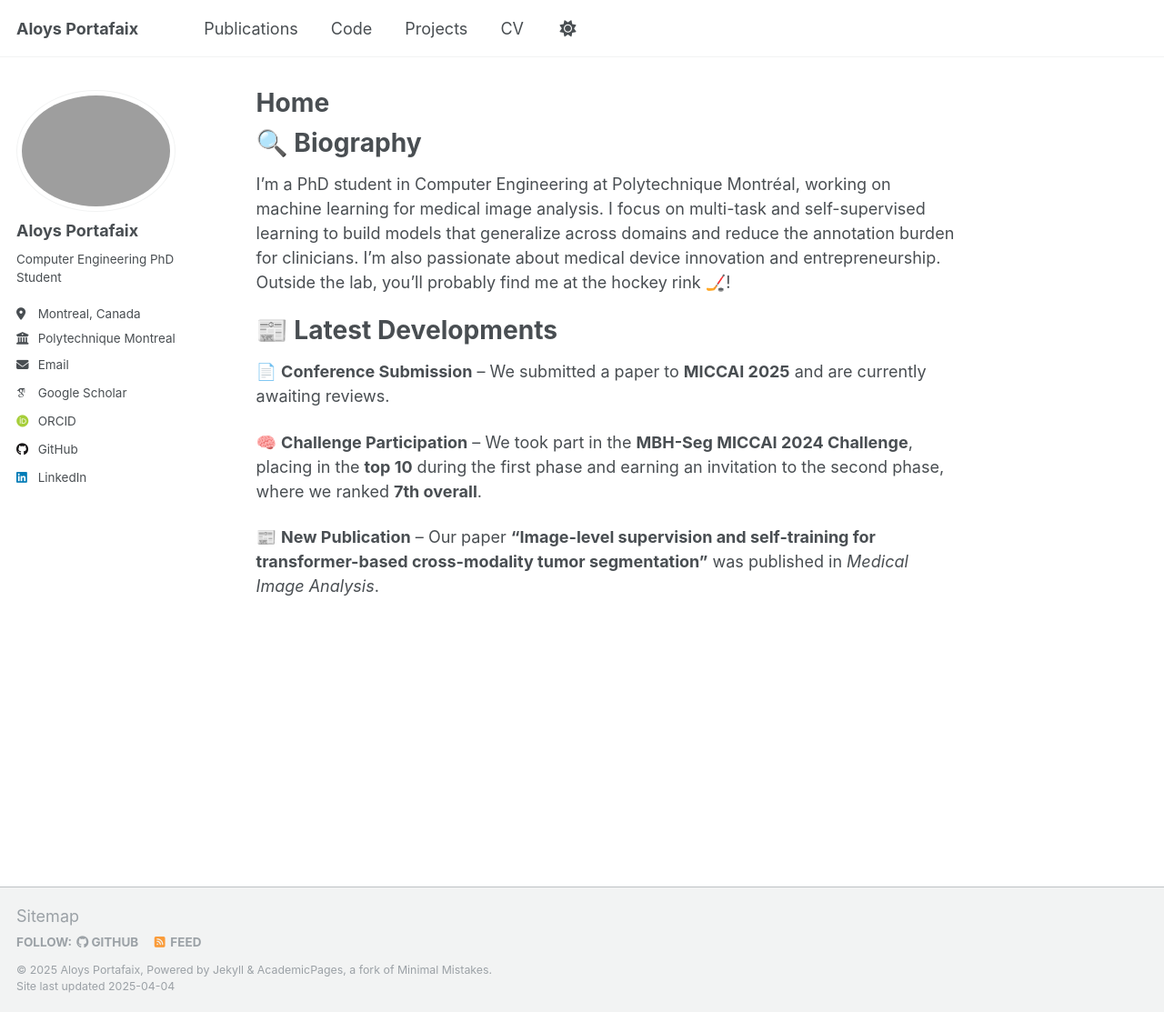
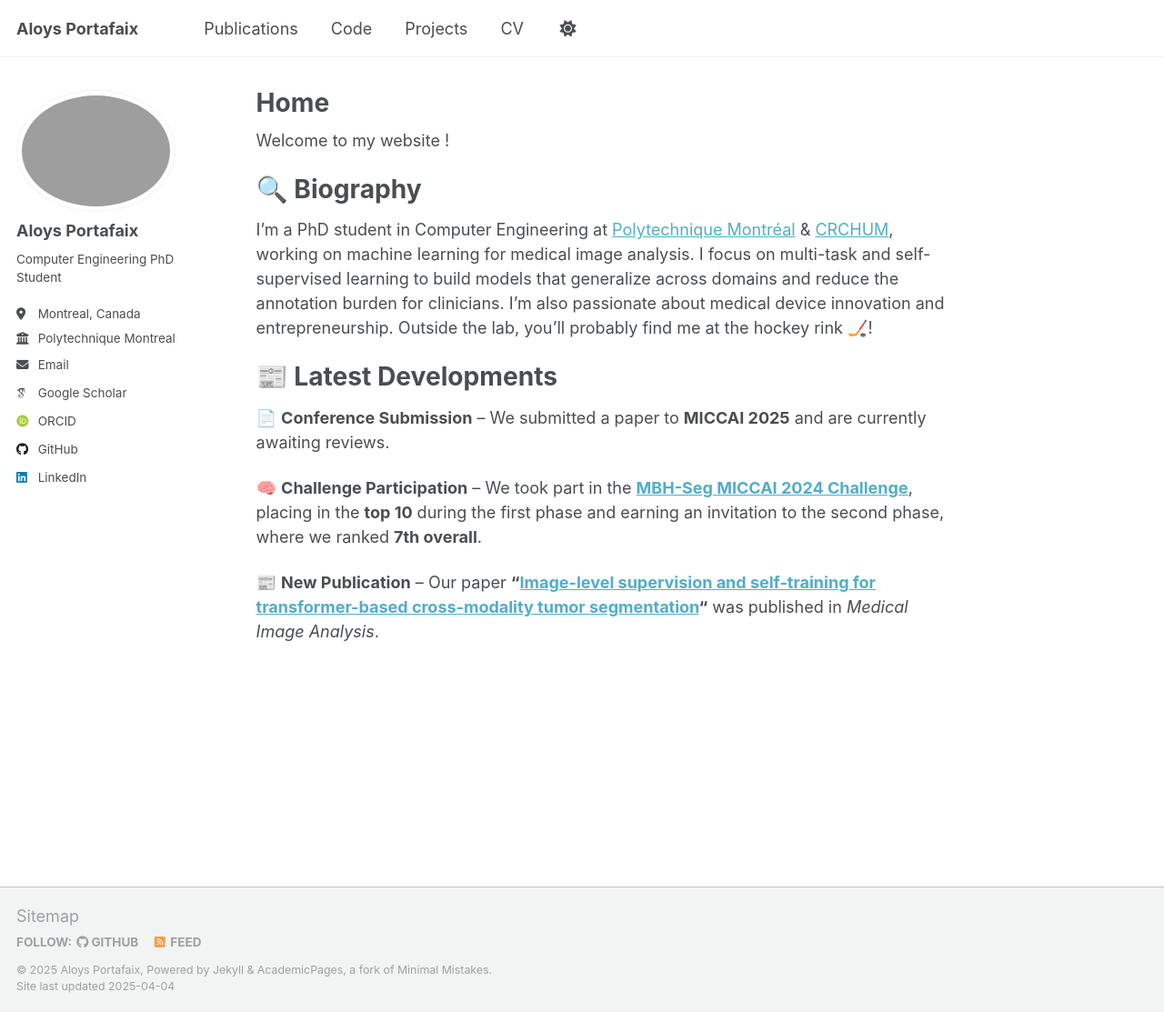
Before and after one commit to aloyspx/aloyspx.github.io, a Jekyll site: the page built from _pages/about.md, in a window 1280 px wide and 1113 px high. Shown: the whole window at 91% size. Built offline with Jekyll 4.4.1, drawn with Linux system fonts in a browser that asks for light colours; some web fonts are replaced.

Commit message:
initial commit

```diff
--- a/_pages/about.md
+++ b/_pages/about.md
@@ -7,16 +7,18 @@ redirect_from:
   - /about.html
 ---
 
+Welcome to my website !
+
 🔍 Biography
 ======
 
-I'm a PhD student in Computer Engineering at Polytechnique Montréal, working on machine learning for medical image analysis. I focus on multi-task and self-supervised learning to build models that generalize across domains and reduce the annotation burden for clinicians. I'm also passionate about medical device innovation and entrepreneurship. Outside the lab, you’ll probably find me at the hockey rink 🏒!
+I'm a PhD student in Computer Engineering at [Polytechnique Montréal](https://www.polymtl.ca/) & [CRCHUM](https://www.chumontreal.qc.ca/en/crchum), working on machine learning for medical image analysis. I focus on multi-task and self-supervised learning to build models that generalize across domains and reduce the annotation burden for clinicians. I'm also passionate about medical device innovation and entrepreneurship. Outside the lab, you’ll probably find me at the hockey rink 🏒!
 
 📰 Latest Developments
 ======
 
 📄 **Conference Submission** – We submitted a paper to **MICCAI 2025** and are currently awaiting reviews.
 
-🧠 **Challenge Participation** – We took part in the **MBH-Seg MICCAI 2024 Challenge**, placing in the **top 10** during the first phase and earning an invitation to the second phase, where we ranked **7th overall**.
+🧠 **Challenge Participation** – We took part in the **[MBH-Seg MICCAI 2024 Challenge](https://mbh-seg.com/)**, placing in the **top 10** during the first phase and earning an invitation to the second phase, where we ranked **7th overall**.
 
-📰 **New Publication** – Our paper **"Image-level supervision and self-training for transformer-based cross-modality tumor segmentation"** was published in *Medical Image Analysis*.
+📰 **New Publication** – Our paper **"[Image-level supervision and self-training for transformer-based cross-modality tumor segmentation](https://doi.org/10.1016/j.media.2024.103287)"** was published in *Medical Image Analysis*.
```
